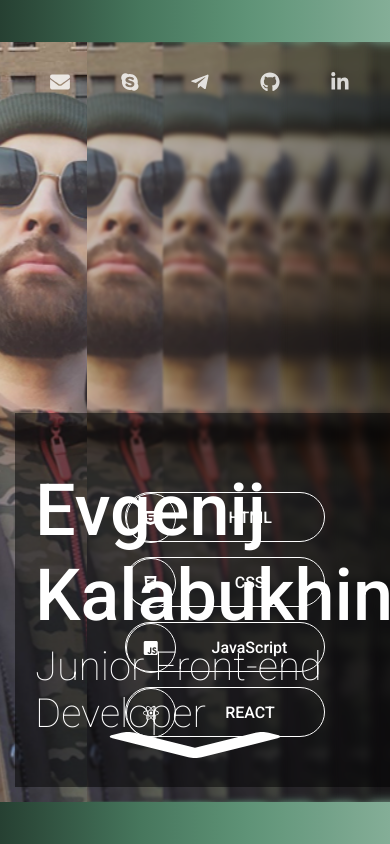
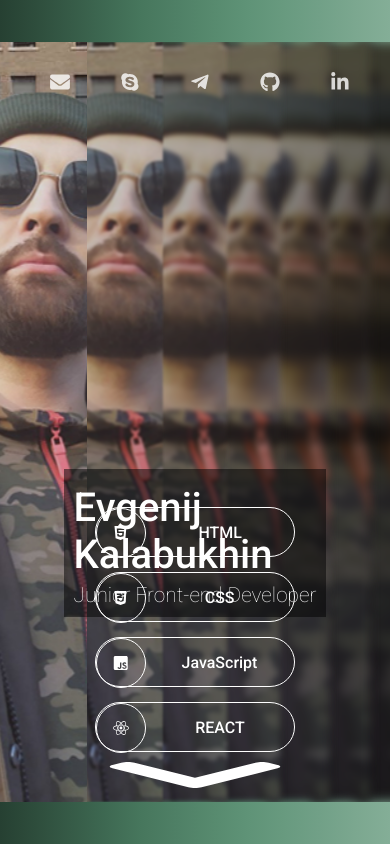
Before and after one commit to EK-machine/promo, a React (Create React App) app: page / in a window 390 px wide. Built offline with nearby package versions, Linux system fonts and the light colour scheme.

Commit message:
started doing responsive start page

```diff
--- a/src/pages/startpage.css
+++ b/src/pages/startpage.css
@@ -199,7 +199,6 @@
 }
 
 .startpage__skills-list {
-  padding: 0px;
   width: 100%;
   display: flex;
   flex-direction: row;
@@ -217,11 +216,11 @@
   border-radius: 25px;
   box-sizing: border-box;
   color: var(--active-text-color);
-  margin-bottom: 15px;
+  margin: 0 0 15px 0;
 }
 
 .startpage__skills-chip_item:last-child {
-  margin-bottom: 0px;
+  margin: 0px;
 }
 
 .startpage__skills-chip_icon-container {
@@ -308,3 +307,86 @@
     transform: scale(4, 1) translateY(0px);
   }
 }
+
+/* 1220px
+992px
+768px
+480px
+320px */
+
+@media only screen and (max-width: 1220px) {
+  .startpage__bio-name {
+    font-size: 3.9rem;
+  }
+
+  .startpage__bio-paragraph {
+    font-size: 1.9rem;
+  }
+}
+
+@media only screen and (max-width: 992px) {
+  .startpage__bio-name {
+    font-size: 3rem;
+  }
+
+  .startpage__bio-paragraph {
+    font-size: 1.3rem;
+  }
+}
+
+@media only screen and (max-width: 768px) {
+  .startpage__bio-container {
+    bottom: 180px;
+    left: 0;
+    justify-content: center;
+    margin-bottom: 5px;
+  }
+
+  .startpage__bio-centering {
+    padding: 10px 10px;
+  }
+
+  .startpage__bio-name {
+    font-size: 2.5rem;
+  }
+
+  .startpage__skills-container {
+    bottom: 0;
+    right: 0;
+    width: 100%;
+  }
+
+  .startpage__skills-list {
+    justify-content: space-around;
+    padding: 50px 20px;
+  }
+
+  .startpage__skills-chip_item {
+    width: 200px;
+    margin: 0 5px 15px 0;
+  }
+
+  .startpage__button-container {
+    transform: translateY(0px);
+  }
+}
+
+@media only screen and (max-width: 480px) {
+  .startpage__bio-container {
+    bottom: 180px;
+    left: 0;
+    justify-content: center;
+  }
+
+  /* вот тут вот */
+  .startpage__skills-chip_item {
+    width: 50px;
+  }
+
+  .startpage__skills-chip_text-container {
+    width: 0px;
+    display: none;
+    visibility: hidden;
+  }
+  /* вот тут вот */
+}
```
